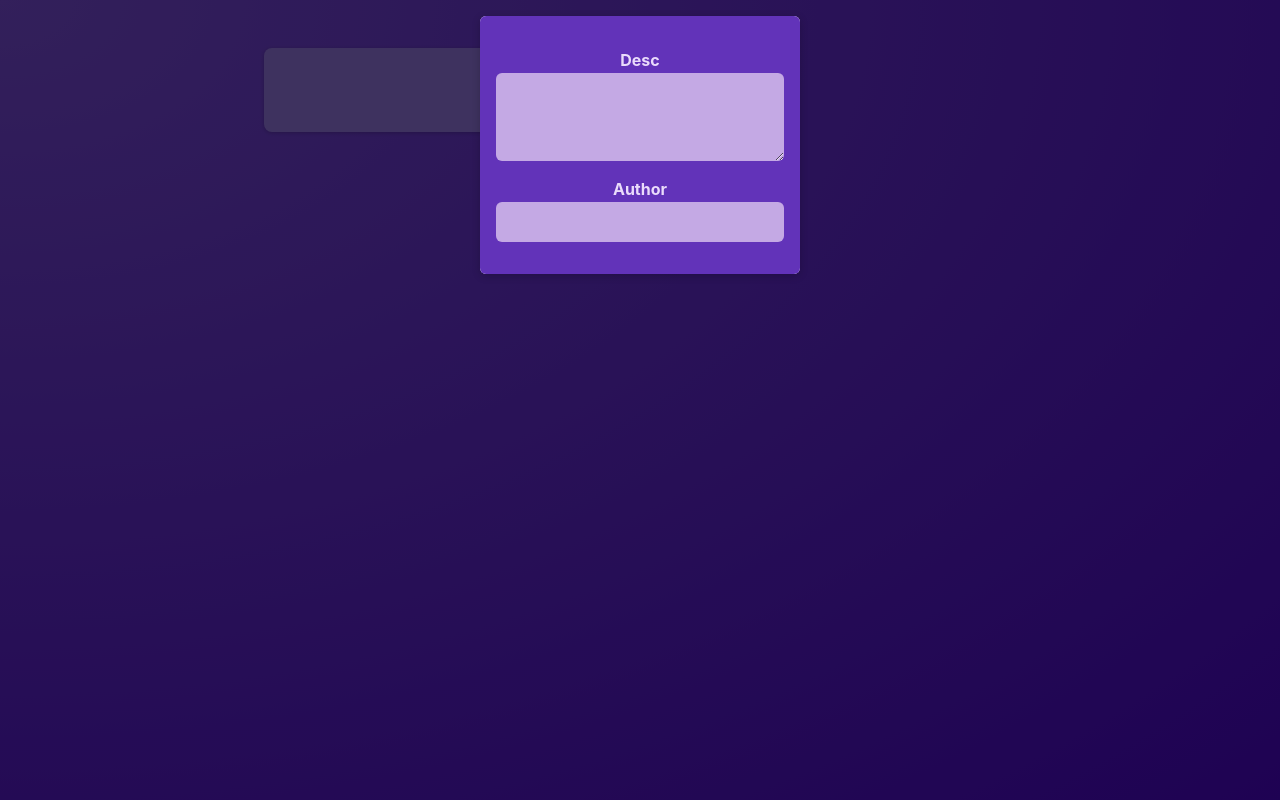
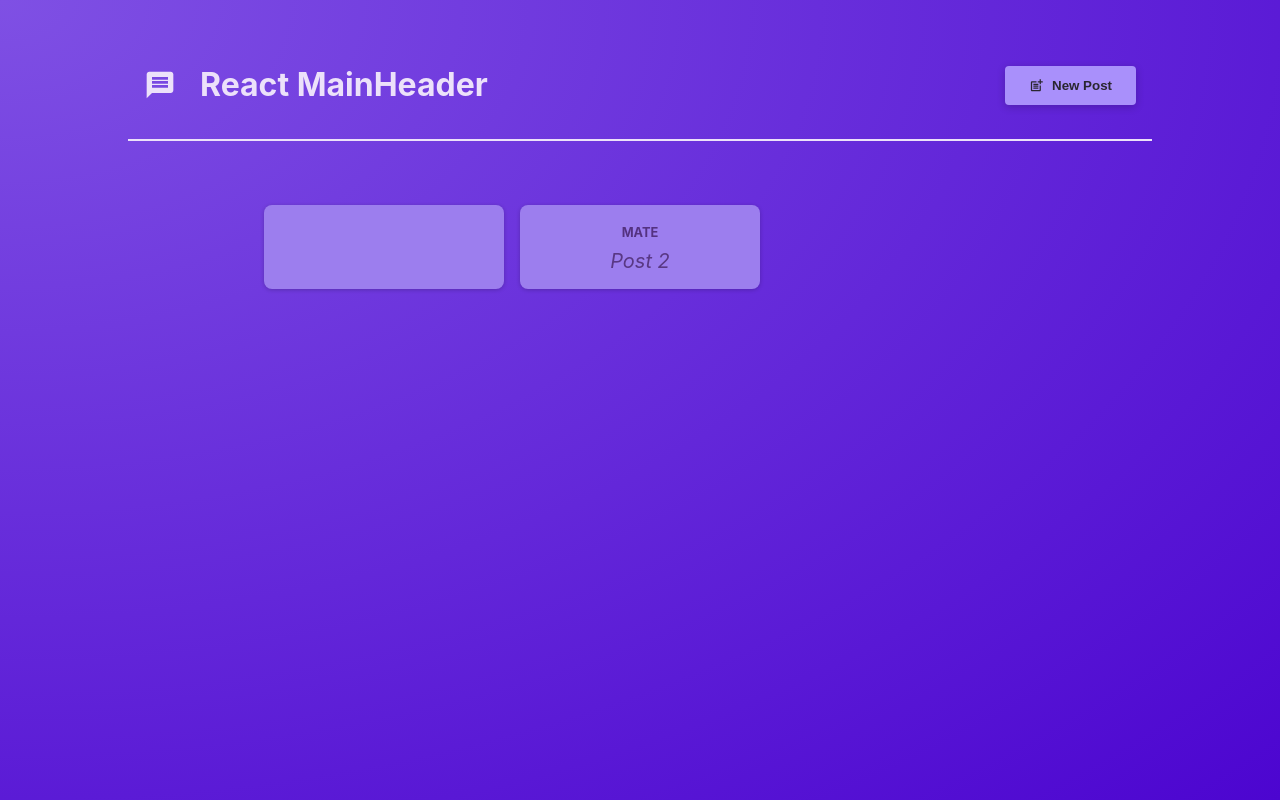
Before and after one commit to matekuna92/react-concepts, a React (Vite) app: page / in a window 1280 px wide. Built offline with nearby package versions, Linux system fonts and the light colour scheme.

Commit message:
MainHeader, modal handlers in app, state passing

```diff
--- a/package.json
+++ b/package.json
@@ -10,7 +10,8 @@
   },
   "dependencies": {
     "react": "^18.2.0",
-    "react-dom": "^18.2.0"
+    "react-dom": "^18.2.0",
+    "react-icons": "^4.12.0"
   },
   "devDependencies": {
     "@types/react": "^18.0.17",
--- a/src/App.jsx
+++ b/src/App.jsx
@@ -1,11 +1,26 @@
+import { useState } from "react";
+
+import MainHeader from "./components/MainHeader";
 import Post from "./components/Post";
 import PostsList from "./components/PostsList";
 
 const App = () => {
+    const [isModalVisible, setIsModalVisible]  = useState(false);
+
+    const hideModalHandler = () => {
+        setIsModalVisible(false);
+    }
+
+    const showModalHandler = () => {
+        setIsModalVisible(true);
+    }
+
+
   return (
-      <>
-          <PostsList />
-      </>
+		<>
+			<MainHeader onAddPost={showModalHandler} />
+			<PostsList isPosting={isModalVisible} onShowPosts={hideModalHandler} />
+		</>
   );
 }
 
--- /dev/null
+++ b/src/components/MainHeader.jsx
@@ -0,0 +1,19 @@
+import { MdPostAdd, MdMessage } from 'react-icons/md';
+import classes from "./MainHeader.module.css";
+
+const MainHeader = ({ onAddPost }) => {
+	return (
+		<>
+			<header className={classes.header}>
+				<h1 className={classes.logo}>
+					<MdMessage /> React MainHeader
+				</h1>
+				<button className={classes.button} onClick={onAddPost}>
+					<MdPostAdd size={15} /> New Post
+				</button>
+			</header>
+		</>
+	);
+}
+
+export default MainHeader;
--- /dev/null
+++ b/src/components/MainHeader.module.css
@@ -0,0 +1,35 @@
+.header {
+    display: flex;
+    justify-content: space-between;
+    align-items: center;
+    border-bottom: 2px solid #ece1fa;
+    margin: 2rem 10%;
+    padding: 1rem;
+    text-align: center;
+}
+
+.logo {
+    font-size: 2rem;
+    display: flex;
+    gap: 1.5rem;
+    align-items: center;
+    color: #ece1fa;
+}
+
+.button {
+    display: inline-flex;
+    align-items: center;
+    gap: 0.5rem;
+    padding: 0.75rem 1.5rem;
+    background-color: #a990fb;
+    color: #2a2630;
+    border: none;
+    border-radius: 4px;
+    box-shadow: 0 2px 8px rgba(0, 0, 0, 0.2);
+    cursor: pointer;
+    font-weight: bold;
+}
+
+.button:hover {
+background-color: #8c6cf7;
+}
--- a/src/components/Modal.jsx
+++ b/src/components/Modal.jsx
@@ -1,12 +1,14 @@
 import classes from "./Modal.module.css";
 
-const Modal = ( { children }) => {
+const Modal = ( { children, onHideBackdrop }) => {
 
    return (
-       <>
-           <div className={classes.backdrop} />
-           <dialog open className={classes.modal}>{children}</dialog>
-       </>
+		<>
+			<div className={classes.backdrop} onClick={onHideBackdrop}/>
+			<dialog open className={classes.modal}>
+				{children}
+			</dialog>
+		</>
    );
 }
 
--- a/src/components/PostsList.jsx
+++ b/src/components/PostsList.jsx
@@ -4,7 +4,7 @@ import Post from "./Post";
 import classes from "./PostsList.module.css";
 import Modal from "./Modal";
 
-const PostsList = () => {
+const PostsList = ({ isPosting, onShowPosts }) => {
     const [enteredDesc, setEnteredDesc] = useState("");
     const [enteredAuthor, setEnteredAuthor] = useState("");
 
@@ -18,12 +18,14 @@ const PostsList = () => {
 
     return (
 		<>
-            <Modal>
+			{isPosting && (
+				<Modal onHideBackdrop={onShowPosts}>
 					<NewPost
 						onDescChange={changeDescHandler}
 						onAuthorChange={changeAuthorHandler}
 					/>
 				</Modal>
+			)}
 
 			<ul className={classes.posts}>
 				<Post author={enteredAuthor} desc={enteredDesc} />
```
Also changed, not shown: 1 other file (tests, documents, lock files or other folders). Lines whose indentation alone changed are shown as unchanged.
